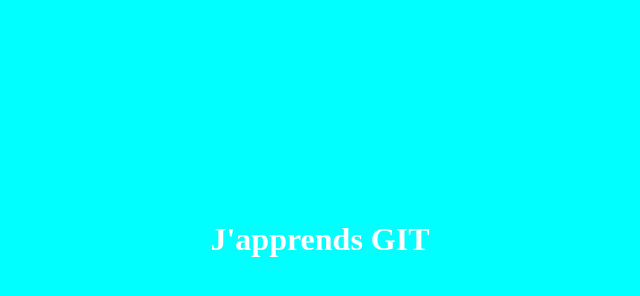
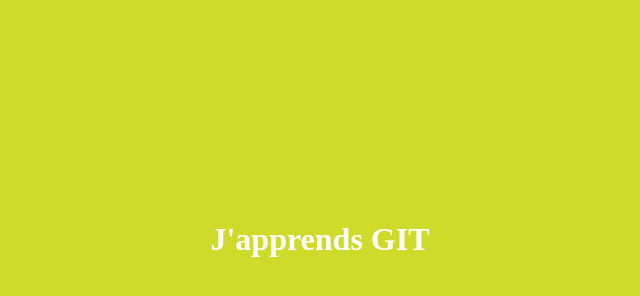
Before and after one commit to JeromeTHIOLLET/git_tut, a plain HTML site: page index.html in a window 1280 px wide. Shown: the whole page, without its empty margins (320-960 px from the left). Drawn offline with Linux system fonts and the light colour scheme.

Commit message:
modif backgroundColor

```diff
--- a/index.html
+++ b/index.html
@@ -6,7 +6,7 @@
     <meta name="viewport" content="width=device-width, initial-scale=1.0">
     <title>Tutoriel Git initiation</title>
 </head>
-<body style="background-color: aqua;">
-    <h1 style="text-align: center; padding-top: 200px; color: #FFFFFF">J'apprends GIT</h1>
+<body style="background-color: rgb(207, 219, 42);">
+    <h1 style="text-align: center; padding-top: 200px; color: #FFFFFF;">J'apprends GIT</h1>
 </body>
 </html>
```
